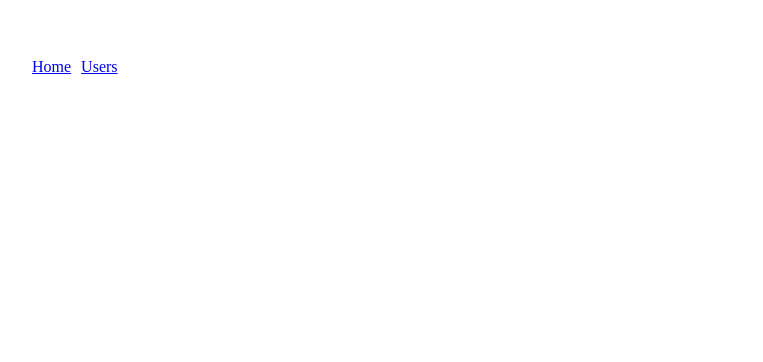
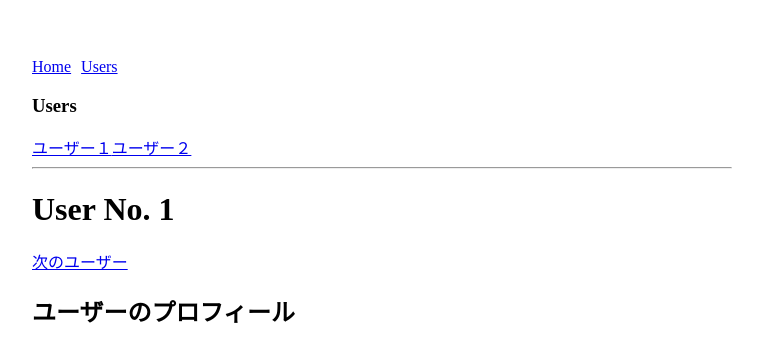
Before and after one commit to kaitoharuoka/udemy-vue.js, a Vue app: page /#/users/1/posts in a window 1280 px wide. Shown: the top 362 px of the page, without its empty margins (258-1021 px from the left). Built offline with nearby package versions, Linux system fonts and the light colour scheme.

Commit message:
commit13

```diff
--- a/src/App.vue
+++ b/src/App.vue
@@ -18,6 +18,7 @@
   </div>
 </template>
 
+
 <style scoped>
   .link {
     margin-right: 10px;
--- a/src/router.js
+++ b/src/router.js
@@ -2,11 +2,22 @@
 import Router from 'vue-router';
 import Home from "./views/Home.vue";
 import Users from "./views/Users.vue";
+import UsersPosts from "./views/UsersPosts.vue";
+import UsersProfile from "./views/UsersProfile.vue";
 
 Vue.use(Router);
 
 export default new Router({
   //mode: "hisrory",
-  routes: [{ path: "/", component: Home}, { path: "/users/:id", component: Users }
+  routes: [{ path: "/", component: Home},
+  {
+    path: "/users/:id",
+    component: Users,
+    props: true,
+    children: [
+    { path: "posts", component: UsersPosts},
+    { path: "profile", component: UsersProfile}
+  ]
+ }
 ]
 });
--- a/src/views/Users.vue
+++ b/src/views/Users.vue
@@ -4,6 +4,14 @@
     <router-link to="/user/1">ユーザー１</router-link>
     <router-link to="/user/2">ユーザー２</router-link>
     <hr>
-    <h1>User No. {{ $route.params.id }}</h1>
+    <h1>User No. {{ id }}</h1>
+    <router-link :to="'/users/' + (Number(id) + 1 ) + '/profile' ">次のユーザー</router-link>
+    <router-view></router-view>
   </div>
 </template>
+
+<script>
+export default {
+  props: ["id"]
+};
+</script>
--- /dev/null
+++ b/src/views/UsersPosts.vue
@@ -0,0 +1,5 @@
+<template>
+  <div>
+    <h2>ユーザーのプロフィール</h2>
+  </div>
+</template>
--- /dev/null
+++ b/src/views/UsersProfile.vue
@@ -0,0 +1,5 @@
+<template>
+  <div>
+    <h2>ユーザーの投稿</h2>
+  </div>
+</template>
```
